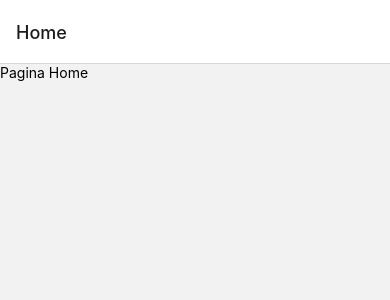
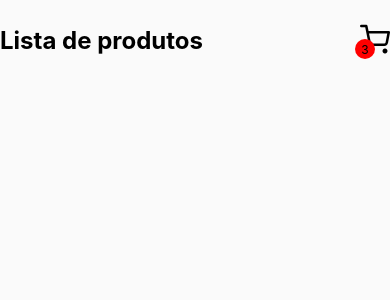
Before and after one commit to nicholasveras/CarrinhoDeCompras, a React Native app: screen /Home in a window 390 px wide. Shown: the top 300 px of the page. Built offline with nearby package versions, Linux system fonts and the light colour scheme.

Commit message:
feat/createHome

```diff
--- a/src/pages/Home/index.js
+++ b/src/pages/Home/index.js
@@ -1,15 +1,100 @@
-import {View, Text, StyleSheet} from 'react-native';
+import { useState } from 'react';
+import {View, Text, StyleSheet, SafeAreaView, TouchableOpacity} from 'react-native';
+
+import {Feather} from '@expo/vector-icons'
 
 export default function Home(){
+    const [products, setProducts] = useState([
+      {
+        id: '1',
+        name: "Coca cola",
+        price: 9.90
+      },
+      {
+        id: '2',
+        name: "Chocolate",
+        price: 6.50
+      },
+      {
+        id: '3',
+        name: "Queijo 500gr",
+        price: 15.75
+      },
+      {
+        id: '4',
+        name: "Batata frita congelada",
+        price: 17.90
+      },
+      {
+        id: '5',
+        name: "Cerveja Heineken",
+        price: 6.90
+      },
+      {
+        id: '6',
+        name: "Guarana lata",
+        price: 4.90
+      },
+      {
+        id: '7',
+        name: "Salgadinho Doritos",
+        price: 9.90
+      },
+      {
+        id: '8',
+        name: "Picanha 1kg",
+        price: 79.90
+      },
+    ])
+
     return(
-        <View style={styles.container}>
-            <Text>Pagina Home</Text>
+        <SafeAreaView style={styles.container}>
+        <View style={styles.cartContent}>
+           <Text style={styles.title}>Lista de produtos</Text>
+
+           <TouchableOpacity style={styles.cartButton}>
+             <View style={styles.dot}>
+                <Text style={styles.dotText}>3</Text>
+             </View>
+             <Feather name='shopping-cart' size={30} color='black'/>
+           </TouchableOpacity>
+
         </View>
+        </SafeAreaView>
     )
 }
 
 const styles = StyleSheet.create({
     container: {
-        flex: 1
+        flex: 1,
+        backgroundColor: '#fafafa',
+        paddingEnd: 14,
+        paddingStart: 14,
+    },
+    cartContent: {
+        flexDirection: 'row',
+        justifyContent: 'space-between',
+        alignItems: 'center',
+        marginTop: 24,
+        marginBottom: 24,
+    },
+    title: {
+        fontSize: 24,
+        fontWeight: 'bold'
+    },
+    dot: {
+        alignItems: 'center',
+        justifyContent: 'center',
+        backgroundColor: 'red',
+        width: 20,
+        height: 20,
+        borderRadius: 12,
+        position: 'absolute',
+        zIndex: 99,
+        bottom: -2,
+        left: -5,
+    },
+    dotText: {
+        fontSize: 12
     }
 })
--- a/src/routes/index.js
+++ b/src/routes/index.js
@@ -11,11 +11,17 @@
             <Stack.Screen
             name='Home'
             component={Home}
+            options={{
+             headerShown: false
+            }}
             />
 
         <Stack.Screen
             name='Cart'
             component={Cart}
+            options={{
+                headerTitle: 'Meu Carrinho'
+            }}
             />
         </Stack.Navigator>
     )
```
